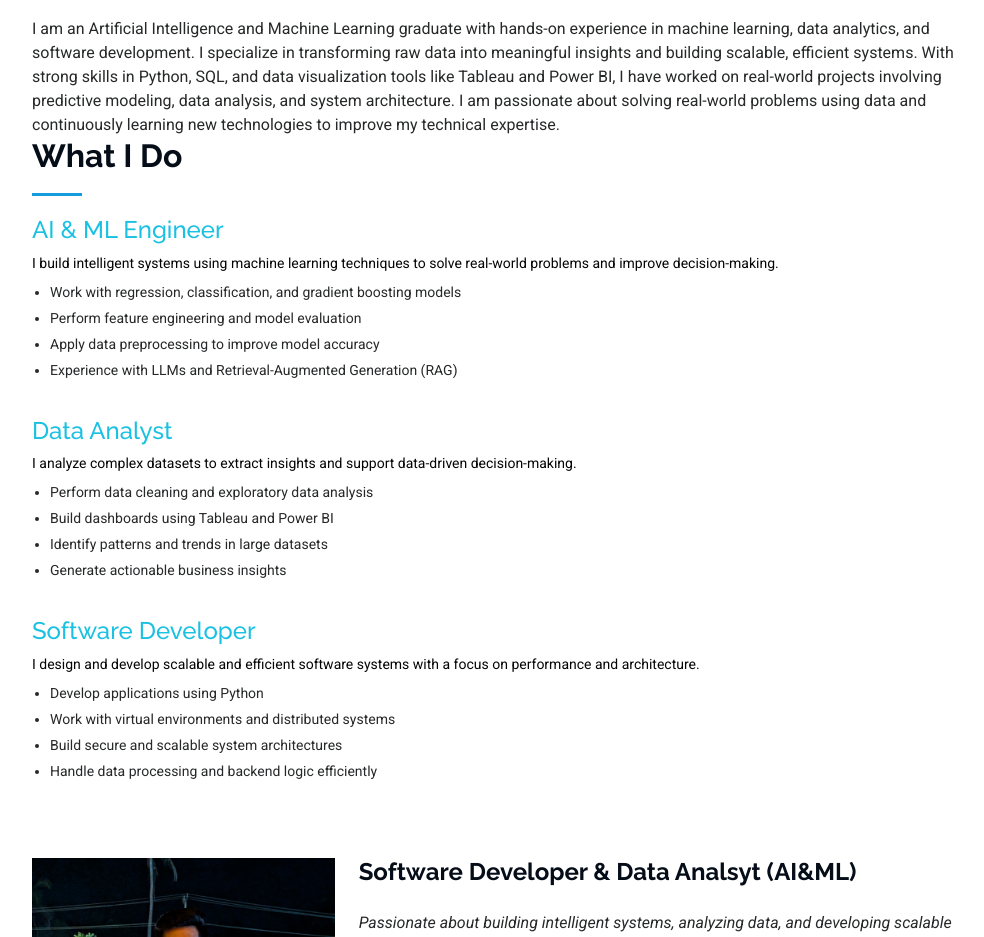
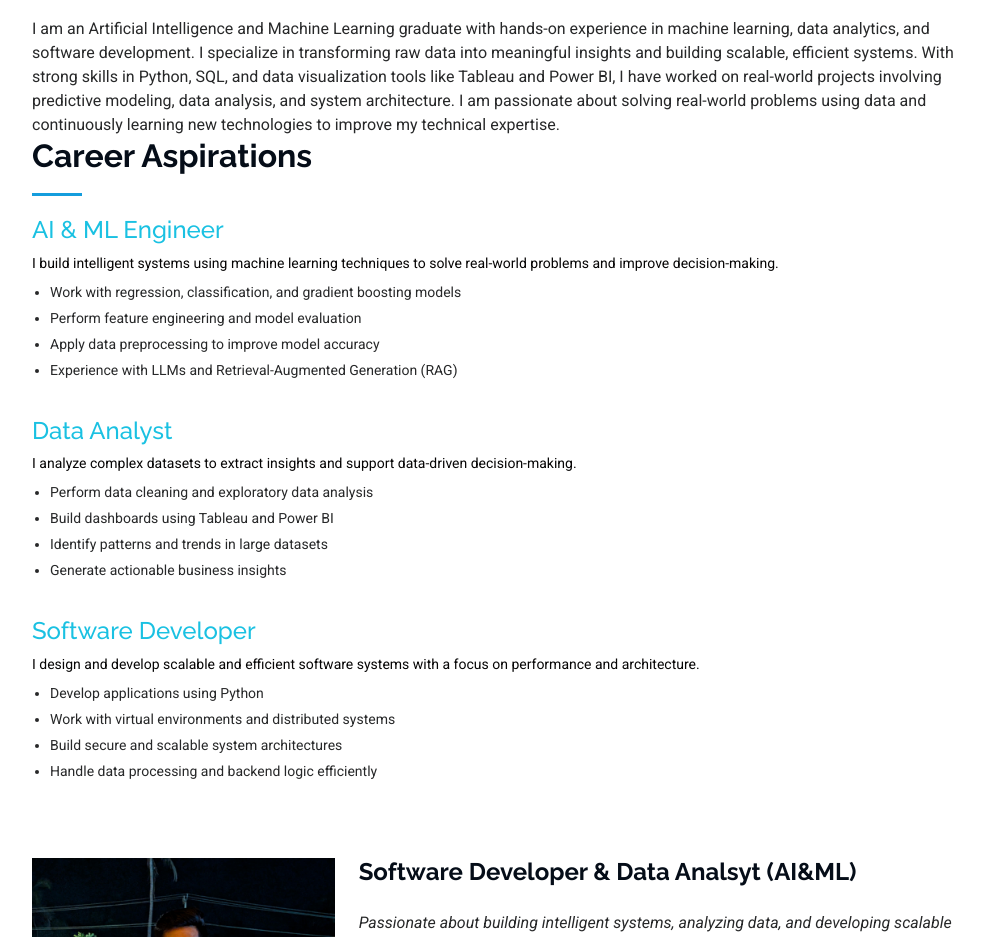
Before and after one commit to Bheshajaa/Bheshajaa_P.github.io, a plain HTML site: page index.html in a window 1280 px wide. Shown: the part 921-1858 px from the top of the page, without its empty margins (280-1264 px from the left). Drawn offline with Linux system fonts and the light colour scheme.

Commit message:
Updated portfolio

```diff
--- a/index.html
+++ b/index.html
@@ -97,7 +97,7 @@
       <div class="container section-title" data-aos="fade-up">
         <h2>About</h2>
         <p>I am an Artificial Intelligence and Machine Learning graduate with hands-on experience in machine learning, data analytics, and software development. I specialize in transforming raw data into meaningful insights and building scalable, efficient systems. With strong skills in Python, SQL, and data visualization tools like Tableau and Power BI, I have worked on real-world projects involving predictive modeling, data analysis, and system architecture. I am passionate about solving real-world problems using data and continuously learning new technologies to improve my technical expertise.</p>
-        <h2>What I Do</h2>
+        <h2>Career Aspirations</h2>
         <div class="roles">
 
           <div class="role">
```
